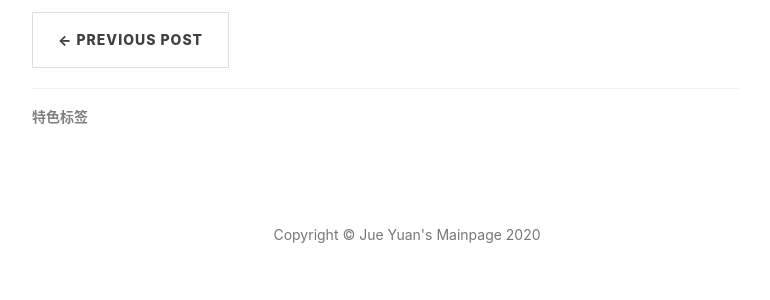
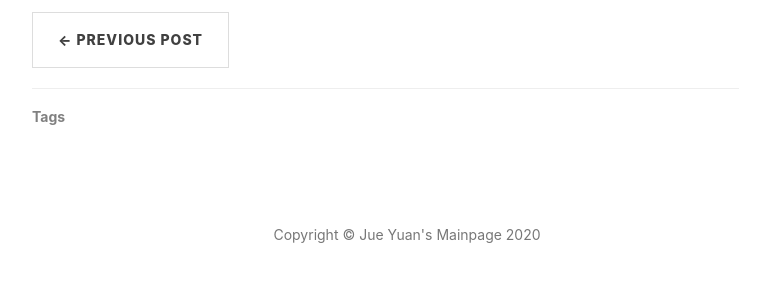
Before and after one commit to shumoyuan/github.io, a Jekyll site: the page built from _posts/2020-04-27-implementation-of-database-system.markdown, in a window 1280 px wide. Shown: the part 1211-1511 px from the top of the page, without its empty margins (233-1003 px from the left). Built offline with Jekyll 4.4.1, drawn with Linux system fonts in a browser that asks for light colours; nearby versions of some CDN libraries; comment, search, counter and statistics services are not loaded.

Commit message:
Update post.html

```diff
--- a/_layouts/post.html
+++ b/_layouts/post.html
@@ -120,7 +120,7 @@ layout: default
                 {% if site.featured-tags %}
                 <section>
                     <hr class="hidden-sm hidden-xs">
-                    <h5><a href="/tags/">特色标签</a></h5>
+                    <h5><a href="/tags/">Tags</a></h5>
                     <div class="tags">
         				{% for tag in site.tags %}
                             {% if tag[1].size > {{site.featured-condition-size}} %}
```
Also changed, not shown: other parts of _layouts/post.html (+1 -1 lines).
